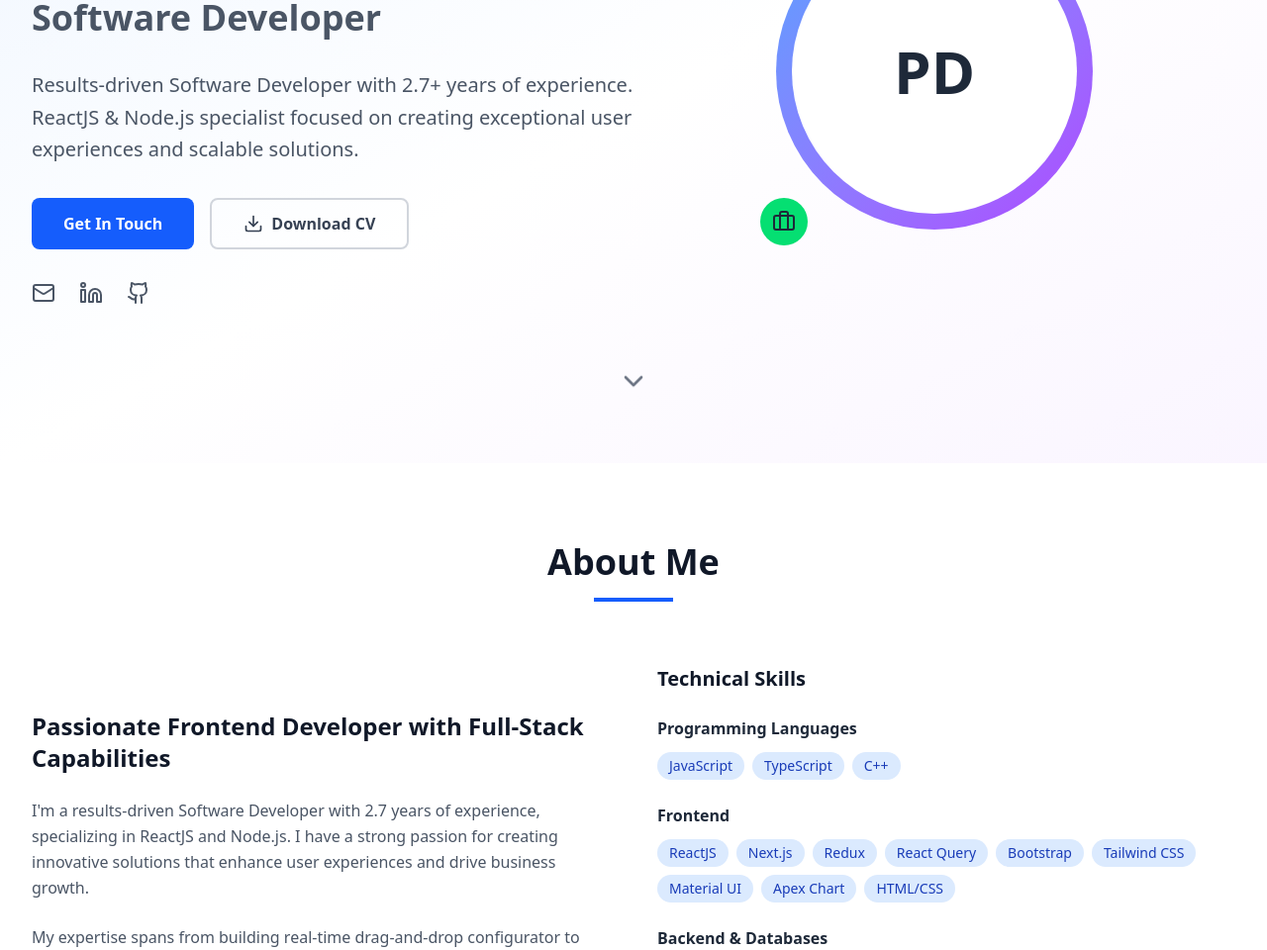
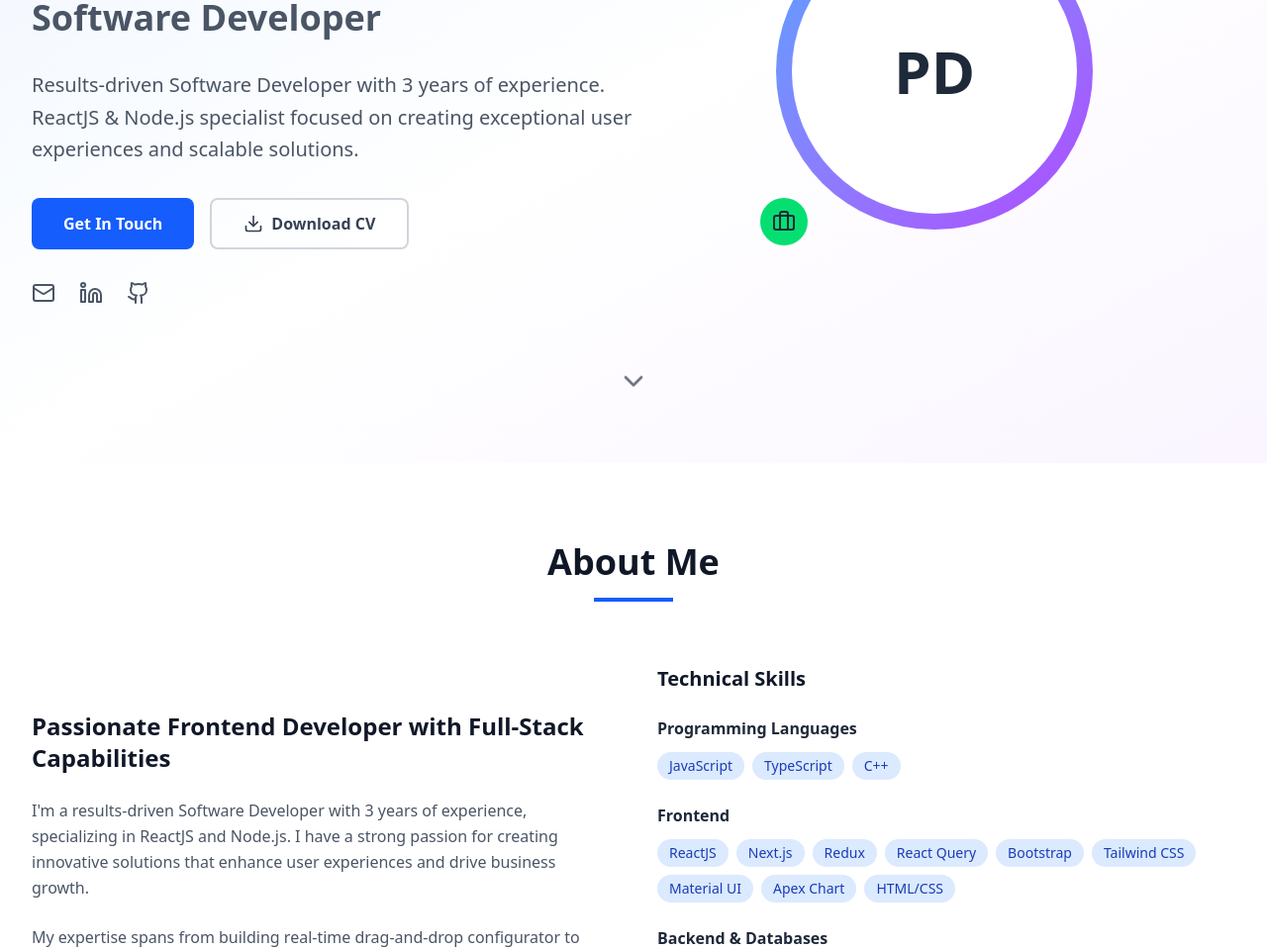
Before and after one commit to PritomDutta89/my-portfolio, a React (Vite) app: page / in a window 1280 px wide. Shown: the part 244-1204 px from the top of the page at 99% size. Built offline with nearby package versions, Linux system fonts and the light colour scheme.

Commit message:
Updated code

```diff
--- a/src/components/Portfolio.jsx
+++ b/src/components/Portfolio.jsx
@@ -128,7 +128,7 @@ const Portfolio = () => {
               </h1>
 
               <p className="text-xl text-gray-600 mb-8 leading-relaxed">
-                Results-driven Software Developer with 2.7+ years of experience.
+                Results-driven Software Developer with 3 years of experience.
                 ReactJS & Node.js specialist focused on creating exceptional
                 user experiences and scalable solutions.
               </p>
@@ -215,7 +215,7 @@ const Portfolio = () => {
                 Passionate Frontend Developer with Full-Stack Capabilities
               </h3>
               <p className="text-gray-600 mb-6 leading-relaxed">
-                I'm a results-driven Software Developer with 2.7 years of
+                I'm a results-driven Software Developer with 3 years of
                 experience, specializing in ReactJS and Node.js. I have a strong
                 passion for creating innovative solutions that enhance user
                 experiences and drive business growth.
```
